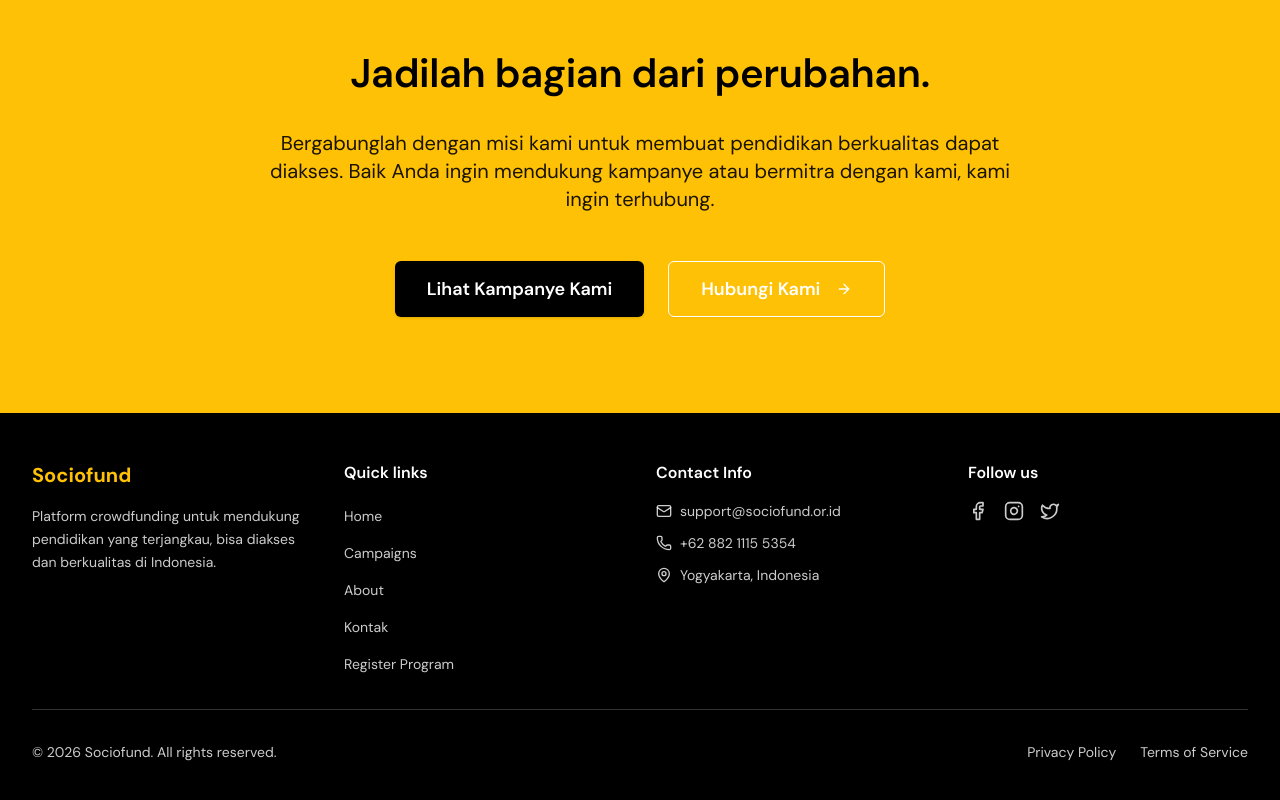
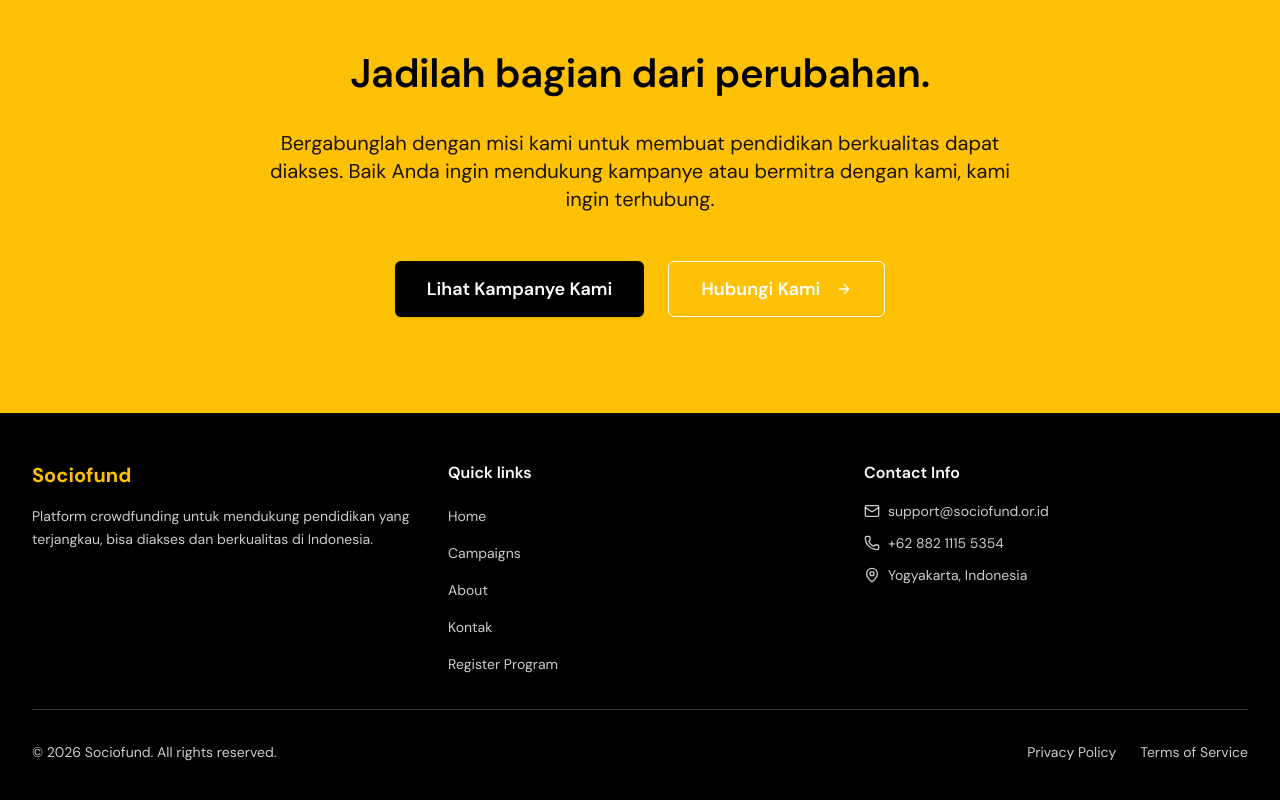
Before and after one commit to dimastejo/sociofund-landing, a Next.js app: page /about in a window 1280 px wide. Shown: the part 4165-4965 px from the top of the page. Built offline with nearby package versions, Linux system fonts and the light colour scheme.

Commit message:
remove social

```diff
--- a/src/components/Footer.jsx
+++ b/src/components/Footer.jsx
@@ -6,7 +6,7 @@ function Footer() {
   return (
     <footer className="bg-secondary text-secondary-foreground">
       <div className="container mx-auto px-4 sm:px-6 lg:px-8 py-12">
-        <div className="grid grid-cols-1 md:grid-cols-2 lg:grid-cols-4 gap-8">
+        <div className="grid grid-cols-1 md:grid-cols-2 lg:grid-cols-3 gap-8">
           <div>
             <div className="flex items-center mb-4">
               <span className="text-xl font-bold text-primary">Sociofund</span>
@@ -64,26 +64,6 @@ function Footer() {
               </li>
             </ul>
           </div>
-
-          <div>
-            <span className="font-semibold text-base mb-4 block">Follow us</span>
-            <div className="flex space-x-4">
-              <a href="#" className="text-secondary-foreground/80 hover:text-primary transition-colors">
-                <Facebook className="w-5 h-5" />
-              </a>
-              <a
-                href="https://www.instagram.com/sociofund.labs/"
-                target="_blank"
-                rel="noopener noreferrer"
-                className="text-secondary-foreground/80 hover:text-primary transition-colors"
-              >
-                <Instagram className="w-5 h-5" />
-              </a>
-              <a href="#" className="text-secondary-foreground/80 hover:text-primary transition-colors">
-                <Twitter className="w-5 h-5" />
-              </a>
-            </div>
-          </div>
         </div>
 
         <div className="border-t border-secondary-foreground/20 mt-8 pt-8 flex flex-col md:flex-row justify-between items-center">
--- a/src/components/Header.jsx
+++ b/src/components/Header.jsx
@@ -63,7 +63,7 @@ function Header() {
               <div className="flex flex-col space-y-6 mt-8">
                 <Link href="/" className="flex items-center space-x-2 mb-4">
                   <div className="flex items-center">
-                    <span className="text-xl font-bold text-primary">sociofund</span>
+                    <Image src="/logo.png" alt="Sociofund Logo" width={132} height={32}/>
                   </div>
                 </Link>
                 <nav className="flex flex-col space-y-4">
@@ -72,7 +72,7 @@ function Header() {
                       key={link.path}
                       href={link.path}
                       onClick={() => setIsOpen(false)}
-                      className={`text-lg font-medium transition-colors hover:text-primary ${
+                      className={`text-md font-medium transition-colors hover:text-primary ${
                         isActive(link.path) ? 'text-primary font-semibold' : 'text-foreground'
                       }`}
                     >
@@ -85,19 +85,6 @@ function Header() {
                     Program Submission
                   </Button>
                 </Link>
-                <div className="border-t pt-6">
-                  <p className="text-sm font-medium mb-4">Follow us</p>
-                  <div className="flex space-x-4">
-                    <a
-                      href="https://www.instagram.com/sociofund.labs/"
-                      target="_blank"
-                      rel="noopener noreferrer"
-                      className="text-foreground hover:text-primary transition-colors"
-                    >
-                      <Instagram className="w-5 h-5" />
-                    </a>
-                  </div>
-                </div>
               </div>
             </SheetContent>
           </Sheet>
```
